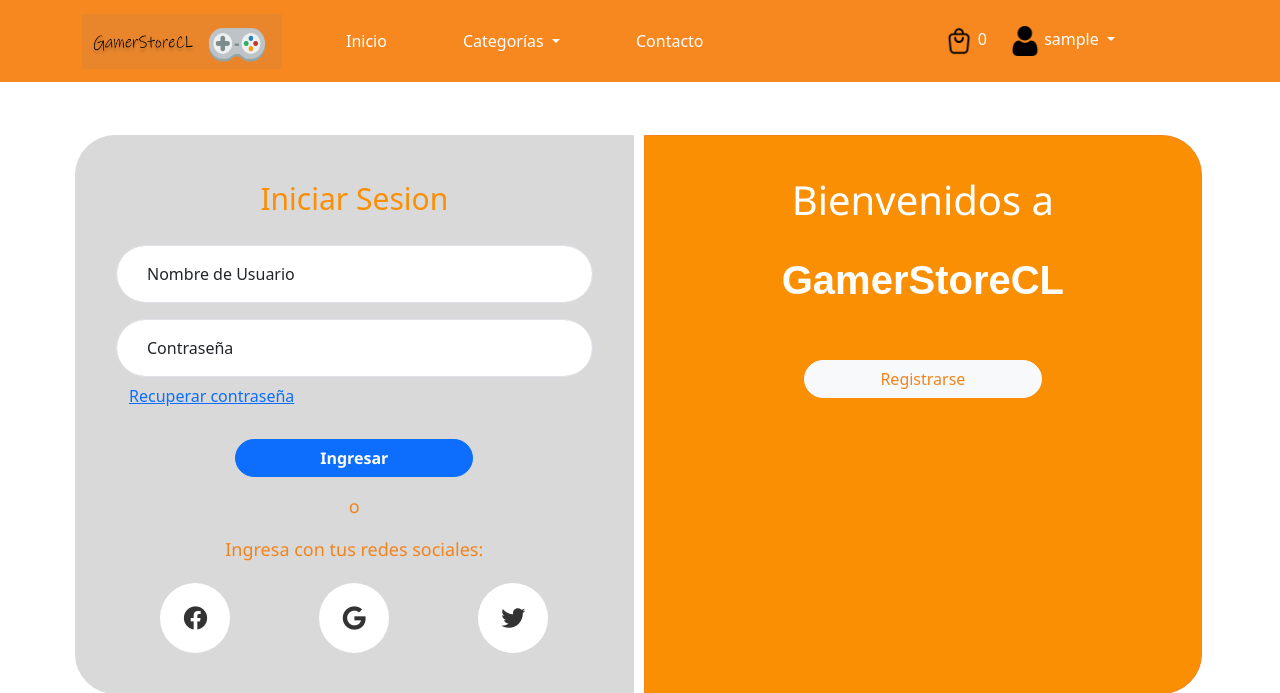
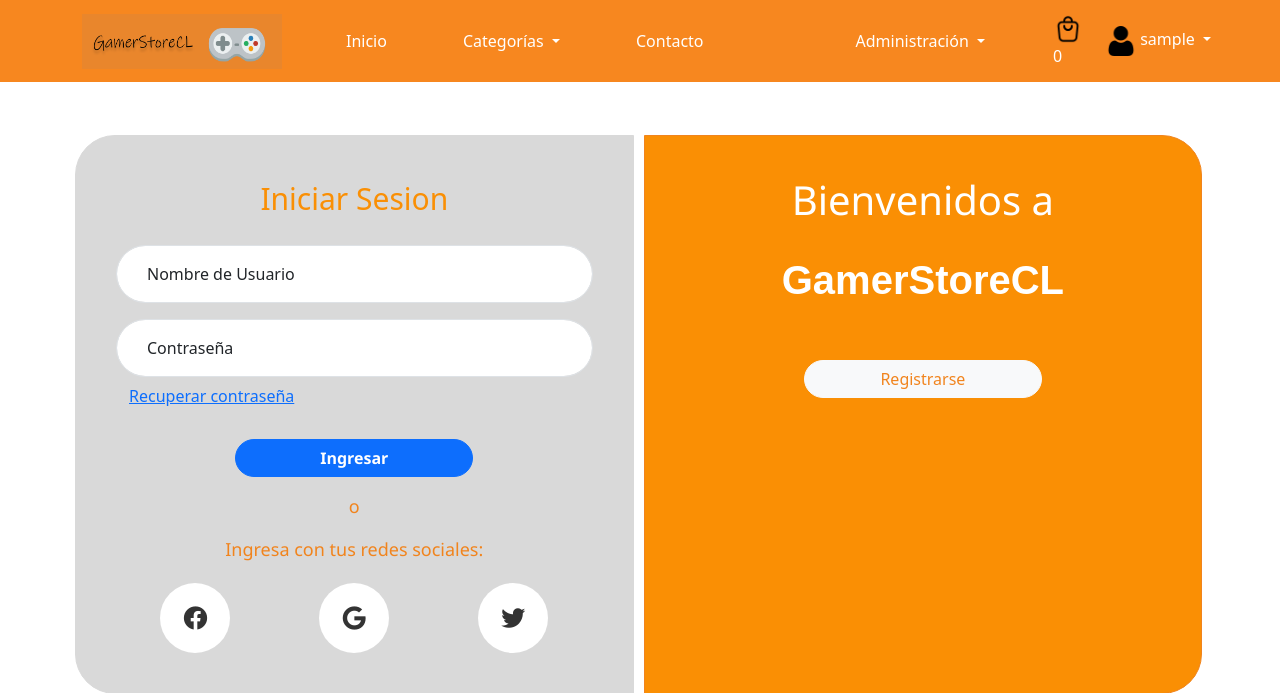
Before and after one commit to JuanmirandaSiromax/gamerstorecl, a Django app: page / in a window 1280 px wide. Shown: the top 693 px of the page. Run offline with Django 4.2, Linux system fonts and the light colour scheme; the visitor is signed in with stand-in values (Sample User, id 1).

Commit message:
Update base.html
perfil admin

```diff
--- a/mientretencion/templates/base.html
+++ b/mientretencion/templates/base.html
@@ -22,7 +22,7 @@
       <div class="collapse navbar-collapse" id="navbarText">
         <ul class="navbar-nav me-auto mb-2 mb-lg-0">
           <li class="nav-item">
-            <a class="nav-link active" aria-current="page" href="{% url 'home' %}" style="color: #fff; margin-right: 60px;margin-left: 40px;">Inicio</a>
+            <a class="nav-link active" aria-current="page" href="{% url 'index' %}" style="color: #fff; margin-right: 60px;margin-left: 40px;">Inicio</a>
           </li>
 
           <!-- Categorías -->
@@ -43,6 +43,23 @@
           <li class="nav-item">
             <a class="nav-link" href="#" style="color: #fff; margin-right: 60px;">Contacto</a>
           </li>
+                  <!-- Categorías -->
+          <li class="nav-item">
+               <a class="nav-link" href="#" style="color: #fff; margin-right: 60px;"></a>
+          </li>
+          {% if request.user.is_authenticated and request.user.is_superuser %}
+          <li class="nav-item dropdown">
+            <a class="nav-link dropdown-toggle" href="#" role="button" data-bs-toggle="dropdown" aria-expanded="false" style="color: #fff; margin-right: 60px;">
+              Administración
+            </a>
+
+            <ul class="dropdown-menu">
+              <li><a class="dropdown-item" href="{% url 'listado_juegos' %}">Listado Juegos</a></li>
+              <li><a class="dropdown-item" href="{% url 'listado_usuarios' %}">Listado usuarios</a></li>
+            </ul>
+          </li>
+          {% endif %}
+
         </ul>
         <!-- Icono Carrito de Compras -->
         <a class="carrito-btn" href="{% url 'vista_carrito' %}" style="color: #fff;">
@@ -50,7 +67,7 @@
           <span id="cantidad-pedido">0</span>
         </a>
         <!-- Botón desplegable usuario logeado -->
-        <div class="login-button" ">
+        <div class="login-button" >
           {% block inicio_sesion %}
           {% endblock %}
           {% if request.user.is_authenticated %}
```
